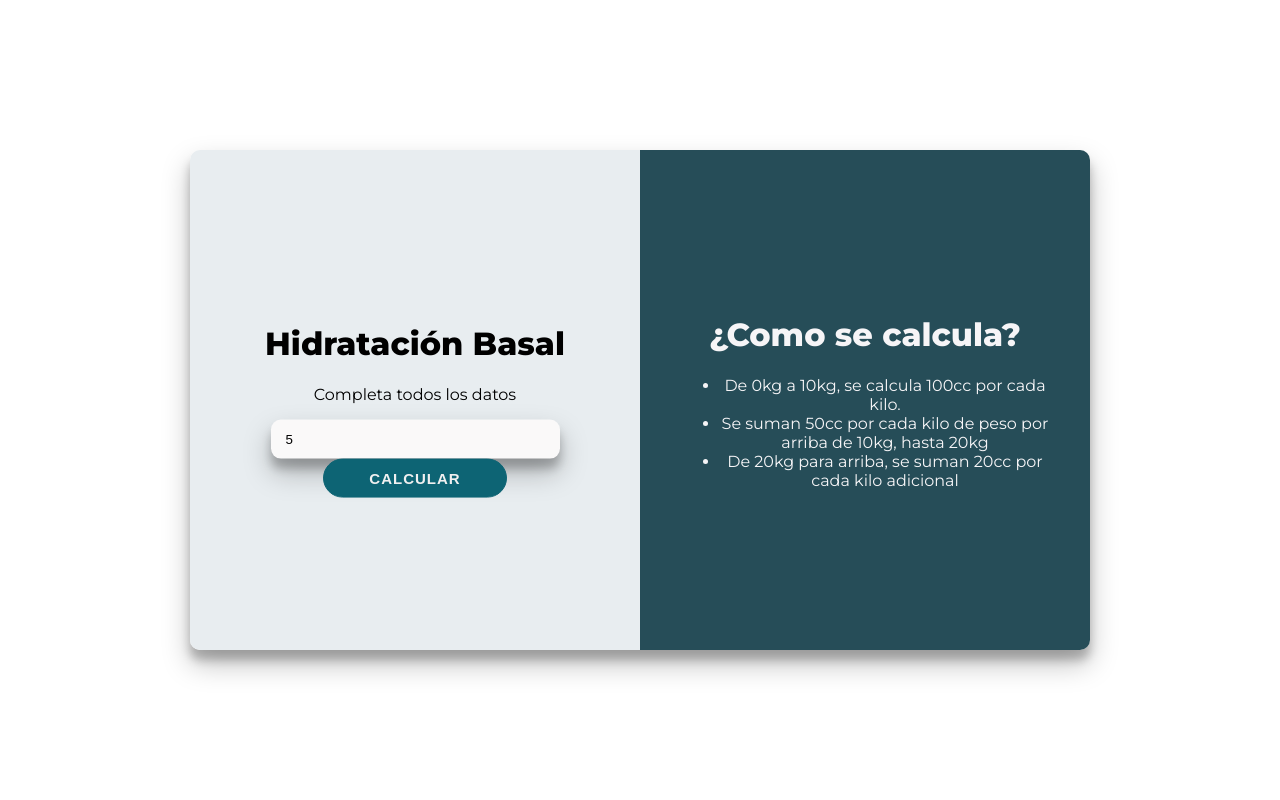
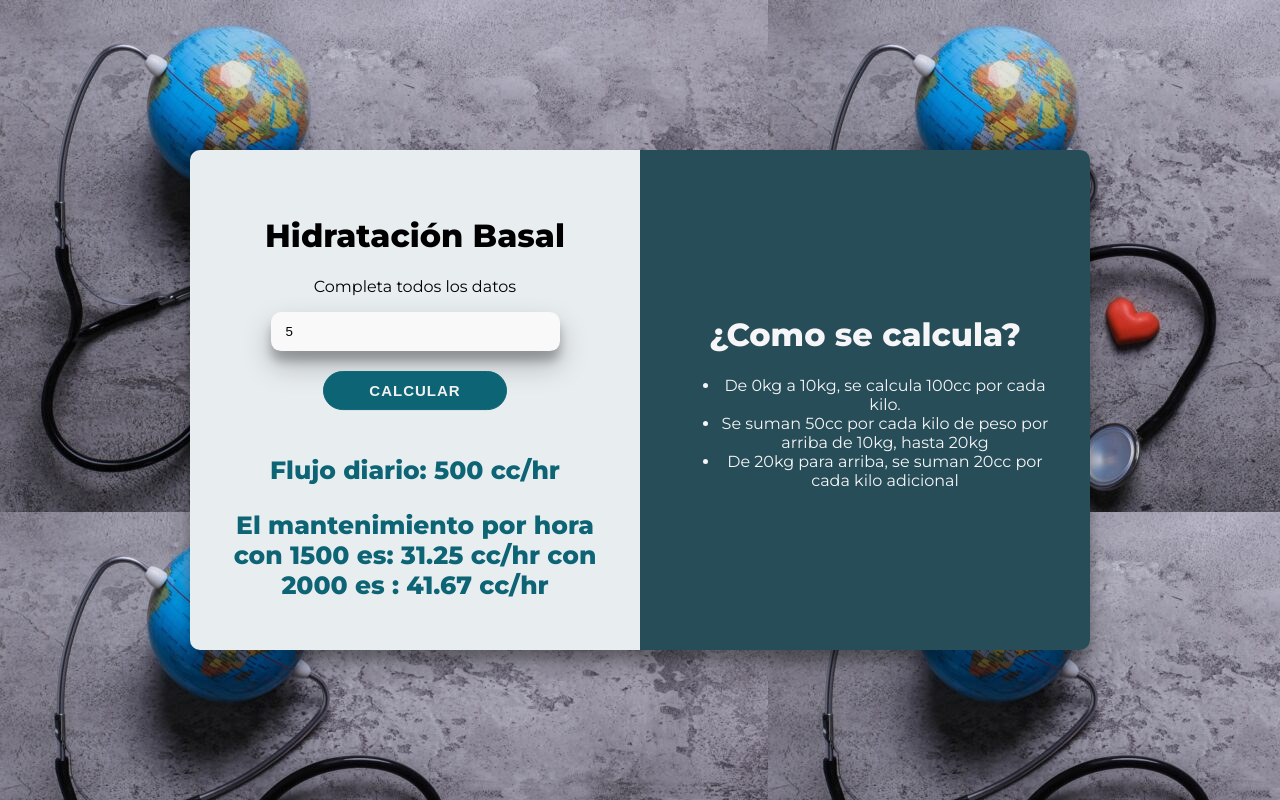
Before and after one commit to deysiSc76/Calculadora-de-Hidratacion-Basal, a plain HTML site: page index.html in a window 1280 px wide. Both pictures are taken after typing "5" into the empty fields and a click on the button "CALCULAR". Drawn offline with Linux system fonts and the light colour scheme.

Commit message:
Calculadora con Funcionalidad
Funcionalidad de la calculadora terminada

```diff
--- a/index.html
+++ b/index.html
@@ -3,6 +3,7 @@
 	<head>
         <title>Calculadora de hidratación</title>
         <link rel="stylesheet" href="./style.css">
+        <script src="./script.js" defer></script>
     </head>
 	<body>
         <div id="contenedor">
--- /dev/null
+++ b/script.js
@@ -0,0 +1,61 @@
+//let boton = document.getElementById("calcular");
+//boton.addEventListener("click", ()=>{console.log("se presiono el boton")});
+const CALCULAR = document.getElementById('calcular');
+const ERROR = document.getElementById('error');
+const FLU = document.getElementById('flu');
+const MAN = document.getElementById('man');
+const VALOR=document.getElementById("peso");
+
+let boton= document.getElementById("calcular");
+boton.addEventListener("click", ()=>{console.log(document.getElementById("peso").value)});
+
+boton.addEventListener("click",()=>{
+
+    let peso = document.getElementById("peso").valueAsNumber;
+    let flujo= CalcularHidratacion(peso);
+        let mantenimiento=calcularMantenimiento(CalcularHidratacion(peso),1500);
+        let mantenimiento2=calcularMantenimiento(CalcularHidratacion(peso),2000);
+    if(isNaN(peso)){
+        document.getElementById('error').style.display = 'block';
+        FLU.style.display = 'none';
+        MAN.style.display = 'none';
+    }else{
+        document.getElementById('error').style.display = 'none';
+        FLU.innerHTML = "Flujo diario: "+flujo + ' cc/hr';
+        MAN.innerHTML = 'El mantenimiento por hora con 1500 es: ' +mantenimiento + ' cc/hr '+" "+"con 2000 es : "+ mantenimiento2 + ' cc/hr';
+        FLU.style.display = 'block';
+        MAN.style.display = 'block';
+
+    }});
+
+function CalcularHidratacion(peso){
+    let volumenTem
+    let volumen;
+    if(peso<10){
+       volumen= peso*100;
+       return volumen;
+    }else if(peso<=20){
+        volumenTem= 20-peso;
+        volumen=((10-volumenTem)*50)+1000
+        return volumen;
+    }else if(peso<=30){
+        volumenTem=30-peso;
+        volumen=((10-volumenTem)*20)+1500
+        return volumen;
+    } else{
+        volumen=( (peso * 4) + 7) / (peso + 90)
+       return volumen
+    }
+}
+function calcularMantenimiento(volumen, opcion){
+    let manTemp= volumen/24;
+    if(opcion===1500){
+        mantenimiento= manTemp*1.5
+    }else{
+        mantenimiento= manTemp*2
+
+    }
+    var rounded = Math.round((mantenimiento + Number.EPSILON) * 100) / 100;
+    return rounded;
+
+    }
--- a/style.css
+++ b/style.css
@@ -2,6 +2,8 @@
 
 body{
     font-family: 'Montserrat', sans-serif;
+    background-image:url("./salud1.jpg");
+
 }
 #contenedor{
     width: 900px;
@@ -52,6 +54,7 @@ input {
 }
 
 button {
+    margin: 20px;
   font-size: 15px;
 	font-weight: bold;
 	padding: 10px 45px;
@@ -62,6 +65,7 @@ button {
 	text-transform: uppercase;
 	letter-spacing: 1px;
 	transition: transform 20ms ease-in;
+
 }
 
 button:active {
@@ -74,7 +78,7 @@ button:active {
 }
 
 .resultado{
-    color: #0A81D1;
+    color: #0d6474;
     font-weight: bold;
     font-size: 25px;
     margin-bottom: 5px;
```
Also changed, not shown: salud1.jpg (added).
